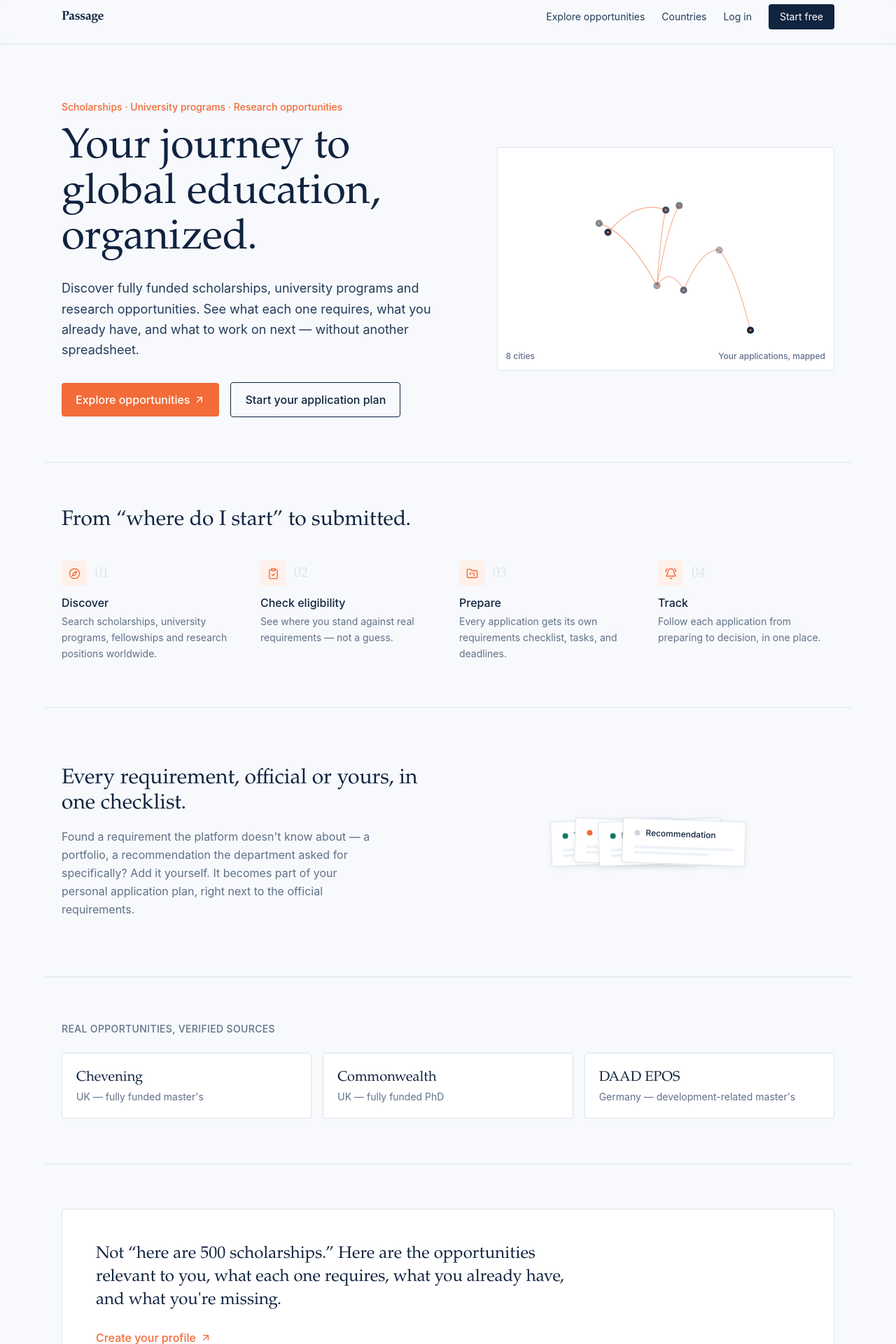
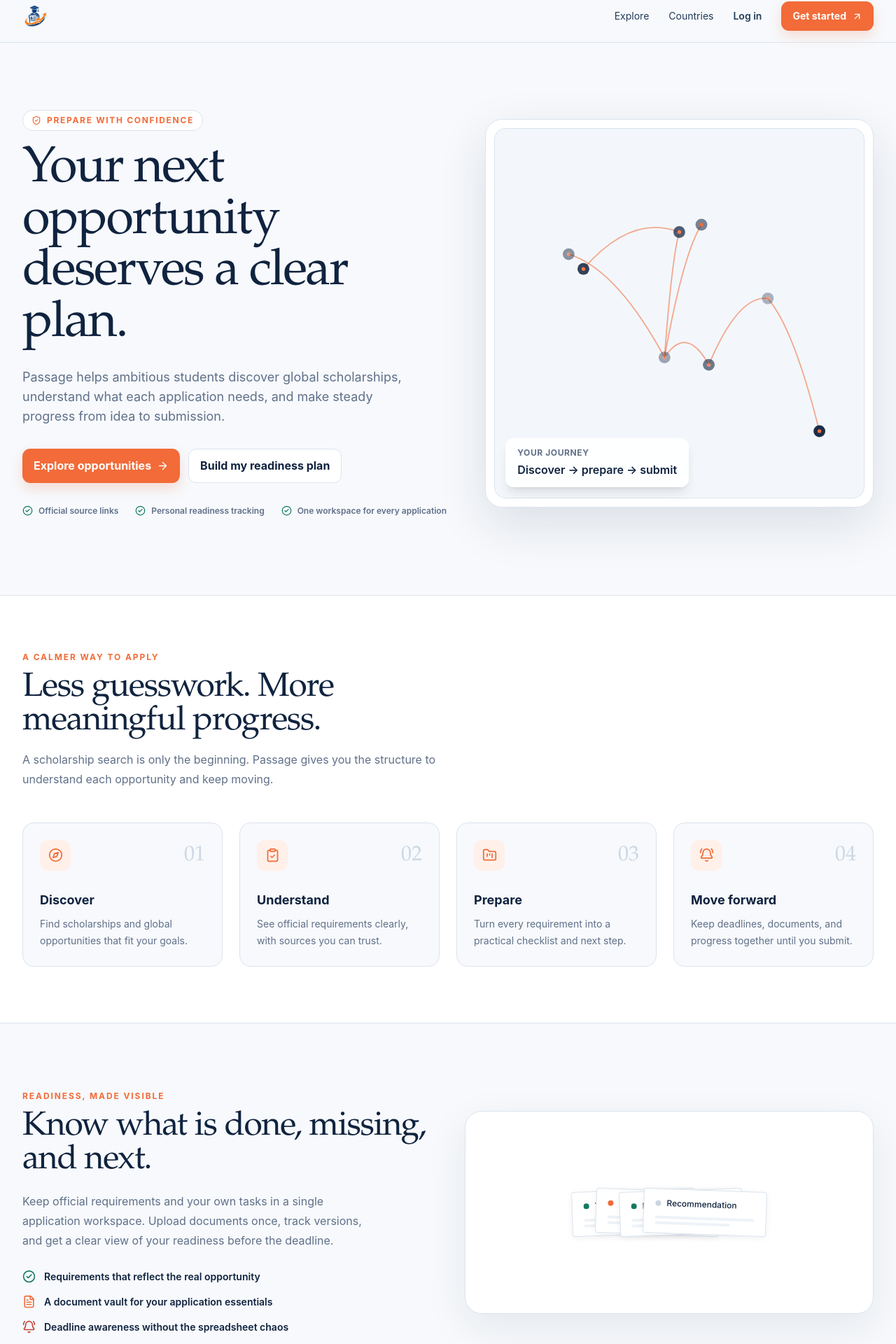
Before and after one commit to Johnnykeyz/scholarship-passage, a Next.js app: page / in a window 1280 px wide. Shown: the part 14-1934 px from the top of the page at 70% size. Built offline with nearby package versions, Linux system fonts and the light colour scheme.

Commit message:
Redesign Passage landing page around preparation and readiness

```diff
--- a/app/page.tsx
+++ b/app/page.tsx
@@ -1,199 +1,66 @@
 "use client";
 
 import Link from "next/link";
+import Image from "next/image";
 import { useRef, useEffect } from "react";
 import gsap from "gsap";
-import { ArrowUpRight, Compass, ClipboardCheck, FolderKanban, BellRing } from "lucide-react";
+import { ArrowRight, ArrowUpRight, CheckCircle2, ClipboardCheck, Compass, FileText, FolderKanban, BellRing, ShieldCheck } from "lucide-react";
 import { RouteMap } from "@/components/visuals/RouteMap";
 import { DocumentStack } from "@/components/visuals/DocumentStack";
 import { useScrollReveal } from "@/lib/hooks/useScrollReveal";
 
 const JOURNEY = [
-  { step: "Discover", detail: "Search scholarships, university programs, fellowships and research positions worldwide.", icon: Compass },
-  { step: "Check eligibility", detail: "See where you stand against real requirements — not a guess.", icon: ClipboardCheck },
-  { step: "Prepare", detail: "Every application gets its own requirements checklist, tasks, and deadlines.", icon: FolderKanban },
-  { step: "Track", detail: "Follow each application from preparing to decision, in one place.", icon: BellRing },
+  { step: "Discover", detail: "Find scholarships and global opportunities that fit your goals.", icon: Compass },
+  { step: "Understand", detail: "See official requirements clearly, with sources you can trust.", icon: ClipboardCheck },
+  { step: "Prepare", detail: "Turn every requirement into a practical checklist and next step.", icon: FolderKanban },
+  { step: "Move forward", detail: "Keep deadlines, documents, and progress together until you submit.", icon: BellRing },
 ];
 
-const STATS = [
-  { value: "Chevening", label: "UK — fully funded master's" },
-  { value: "Commonwealth", label: "UK — fully funded PhD" },
-  { value: "DAAD EPOS", label: "Germany — development-related master's" },
-];
+const TRUST_POINTS = ["Official source links", "Personal readiness tracking", "One workspace for every application"];
 
 export default function LandingPage() {
   const heroRef = useRef<HTMLDivElement>(null);
   const journeyRef = useScrollReveal<HTMLDivElement>();
-  const statsRef = useScrollReveal<HTMLDivElement>();
   const ctaRef = useScrollReveal<HTMLDivElement>();
-
   useEffect(() => {
-    const prefersReducedMotion = window.matchMedia("(prefers-reduced-motion: reduce)").matches;
-    if (!heroRef.current || prefersReducedMotion) return;
-
-    const ctx = gsap.context(() => {
-      const tl = gsap.timeline({ defaults: { ease: "power3.out" } });
-      tl.from(".hero-eyebrow", { opacity: 0, y: 10, duration: 0.5 })
-        .from(".hero-title-line", { opacity: 0, y: 28, duration: 0.7, stagger: 0.08 }, "-=0.25")
-        .from(".hero-sub", { opacity: 0, y: 16, duration: 0.6 }, "-=0.35")
-        .from(".hero-cta", { opacity: 0, y: 12, duration: 0.5, stagger: 0.08 }, "-=0.3");
-    }, heroRef);
-
+    if (!heroRef.current || window.matchMedia("(prefers-reduced-motion: reduce)").matches) return;
+    const ctx = gsap.context(() => gsap.from(".hero-item", { opacity: 0, y: 18, duration: .65, stagger: .08, ease: "power3.out" }), heroRef);
     return () => ctx.revert();
   }, []);
 
   return (
-    <div className="flex-1 bg-[var(--color-paper)] overflow-x-hidden">
-      <header className="border-b border-[var(--color-line)] sticky top-0 bg-[var(--color-paper)]/90 backdrop-blur z-20">
-        <div className="mx-auto max-w-6xl px-5 sm:px-6 py-4 sm:py-5 flex items-center justify-between">
-          <span className="font-serif text-lg font-semibold tracking-tight">Passage</span>
-          <nav className="flex items-center gap-3 sm:gap-6 text-sm">
-            <Link
-              href="/opportunities"
-              className="hidden sm:inline text-[var(--color-ink-soft)] hover:text-[var(--color-ink)]"
-            >
-              Explore opportunities
-            </Link>
-            <Link
-              href="/countries"
-              className="hidden sm:inline text-[var(--color-ink-soft)] hover:text-[var(--color-ink)]"
-            >
-              Countries
-            </Link>
-            <Link href="/login" className="text-[var(--color-ink-soft)] hover:text-[var(--color-ink)]">
-              Log in
-            </Link>
-            <Link
-              href="/signup"
-              className="rounded-sm bg-[var(--color-ink)] px-3.5 sm:px-4 py-2 text-white hover:bg-[var(--color-ink-soft)] transition-colors"
-            >
-              Start free
-            </Link>
+    <div className="flex-1 overflow-x-hidden bg-[var(--color-paper)]">
+      <header className="sticky top-0 z-20 border-b border-[var(--color-line)] bg-[var(--color-paper)]/90 backdrop-blur-xl">
+        <div className="mx-auto flex max-w-7xl items-center justify-between px-5 py-4 sm:px-8">
+          <Link href="/" aria-label="Passage home"><Image src="/passage.png" alt="Passage" width={132} height={38} className="h-9 w-auto object-contain" priority /></Link>
+          <nav className="flex items-center gap-3 text-sm sm:gap-7">
+            <Link href="/opportunities" className="hidden text-[var(--color-ink-soft)] transition-colors hover:text-[var(--color-brass)] sm:inline">Explore</Link>
+            <Link href="/countries" className="hidden text-[var(--color-ink-soft)] transition-colors hover:text-[var(--color-brass)] sm:inline">Countries</Link>
+            <Link href="/login" className="font-semibold text-[var(--color-ink-soft)] hover:text-[var(--color-brass)]">Log in</Link>
+            <Link href="/signup" className="btn-primary px-4 py-2.5">Get started <ArrowUpRight size={15} /></Link>
           </nav>
         </div>
       </header>
 
-      <section
-        ref={heroRef}
-        className="relative mx-auto max-w-6xl px-5 sm:px-6 pt-14 sm:pt-20 pb-14 sm:pb-16 border-b border-[var(--color-line)] grid lg:grid-cols-[1.1fr_0.9fr] gap-10 lg:gap-8 items-center"
-      >
-        <div>
-          <p className="hero-eyebrow text-sm font-medium text-[var(--color-brass)] mb-4">
-            Scholarships · University programs · Research opportunities
-          </p>
-          <h1 className="font-serif text-4xl sm:text-6xl leading-[1.08] max-w-3xl">
-            <span className="hero-title-line block">Your journey to</span>
-            <span className="hero-title-line block">global education,</span>
-            <span className="hero-title-line block">organized.</span>
-          </h1>
-          <p className="hero-sub mt-6 max-w-xl text-base sm:text-lg text-[var(--color-ink-soft)] leading-relaxed">
-            Discover fully funded scholarships, university programs and research
-            opportunities. See what each one requires, what you already have, and
-            what to work on next — without another spreadsheet.
-          </p>
-          <div className="mt-8 flex flex-wrap items-center gap-3 sm:gap-4">
-            <Link
-              href="/opportunities"
-              className="hero-cta inline-flex items-center gap-1.5 rounded-sm bg-[var(--color-brass)] px-5 py-3 text-white font-medium hover:bg-[#94430a] transition-colors active:scale-[0.98]"
-            >
-              Explore opportunities
-              <ArrowUpRight size={16} />
-            </Link>
-            <Link
-              href="/signup"
-              className="hero-cta inline-flex items-center gap-1.5 rounded-sm border border-[var(--color-ink)] px-5 py-3 font-medium hover:bg-[var(--color-paper-dim)] transition-colors active:scale-[0.98]"
-            >
-              Start your application plan
-            </Link>
+      <main>
+        <section ref={heroRef} className="relative mx-auto grid max-w-7xl items-center gap-12 px-5 pb-20 pt-16 sm:px-8 lg:grid-cols-[1.05fr_.95fr] lg:pb-28 lg:pt-24">
+          <div className="hero-item relative z-10">
+            <div className="mb-5 inline-flex items-center gap-2 rounded-full border border-[var(--color-line)] bg-white px-3 py-1.5 text-xs font-bold uppercase tracking-[.14em] text-[var(--color-brass)]"><ShieldCheck size={14} /> Prepare with confidence</div>
+            <h1 className="max-w-3xl font-serif text-5xl leading-[1.02] tracking-[-.03em] sm:text-7xl">Your next opportunity deserves a clear plan.</h1>
+            <p className="mt-6 max-w-xl text-base leading-7 text-[var(--color-muted)] sm:text-lg">Passage helps ambitious students discover global scholarships, understand what each application needs, and make steady progress from idea to submission.</p>
+            <div className="mt-8 flex flex-wrap gap-3"><Link href="/opportunities" className="btn-primary">Explore opportunities <ArrowRight size={17} /></Link><Link href="/signup" className="btn-secondary">Build my readiness plan</Link></div>
+            <div className="mt-8 flex flex-wrap gap-x-6 gap-y-3 text-xs font-semibold text-[var(--color-muted)]">{TRUST_POINTS.map((point) => <span key={point} className="flex items-center gap-2"><CheckCircle2 size={15} className="text-[var(--color-verified)]" />{point}</span>)}</div>
           </div>
-        </div>
+          <div className="hero-item relative min-h-[350px] overflow-hidden rounded-[1.5rem] border border-[var(--color-line)] bg-white p-3 shadow-[0_24px_70px_rgba(16,35,63,.12)] sm:min-h-[430px]"><div className="h-full overflow-hidden rounded-[1rem] border border-[var(--color-line)] bg-[#f3f7fb]"><RouteMap /></div><div className="absolute bottom-7 left-7 rounded-xl border border-white/70 bg-white/90 px-4 py-3 shadow-lg backdrop-blur"><p className="text-xs font-bold uppercase tracking-wider text-[var(--color-muted)]">Your journey</p><p className="mt-1 font-semibold">Discover → prepare → submit</p></div></div>
+        </section>
 
-        <div className="relative h-56 sm:h-72 lg:h-80 rounded-sm border border-[var(--color-line)] bg-white overflow-hidden">
-          <RouteMap />
-          <div className="absolute bottom-3 left-3 right-3 flex items-center justify-between text-[10px] sm:text-xs text-[var(--color-muted)] font-medium">
-            <span>8 cities</span>
-            <span>Your applications, mapped</span>
-          </div>
-        </div>
-      </section>
+        <section ref={journeyRef} className="border-y border-[var(--color-line)] bg-white"><div className="mx-auto max-w-7xl px-5 py-16 sm:px-8 lg:py-20"><div className="max-w-2xl" data-reveal><p className="mb-3 text-xs font-bold uppercase tracking-[.16em] text-[var(--color-brass)]">A calmer way to apply</p><h2 className="font-serif text-3xl tracking-tight sm:text-5xl">Less guesswork. More meaningful progress.</h2><p className="mt-4 leading-7 text-[var(--color-muted)]">A scholarship search is only the beginning. Passage gives you the structure to understand each opportunity and keep moving.</p></div><div className="mt-12 grid gap-6 sm:grid-cols-2 lg:grid-cols-4">{JOURNEY.map((item, i) => { const Icon = item.icon; return <div key={item.step} data-reveal className="card-lift rounded-2xl border border-[var(--color-line)] bg-[var(--color-paper)] p-6"><div className="flex items-center justify-between"><span className="flex size-11 items-center justify-center rounded-xl bg-[var(--color-brass-soft)] text-[var(--color-brass)]"><Icon size={21} /></span><span className="font-serif text-3xl text-[#cbd7e4]">0{i + 1}</span></div><h3 className="mt-7 text-lg font-bold">{item.step}</h3><p className="mt-2 text-sm leading-6 text-[var(--color-muted)]">{item.detail}</p></div>; })}</div></div></section>
 
-      <section ref={journeyRef} className="mx-auto max-w-6xl px-5 sm:px-6 py-14 sm:py-16 border-b border-[var(--color-line)]">
-        <h2 data-reveal className="font-serif text-2xl sm:text-3xl mb-10">
-          From &ldquo;where do I start&rdquo; to submitted.
-        </h2>
-        <div className="grid sm:grid-cols-2 lg:grid-cols-4 gap-x-8 gap-y-10">
-          {JOURNEY.map((item, i) => (
-            <div key={item.step} data-reveal className="flex flex-col gap-3">
-              <div className="flex items-center gap-3">
-                <span className="flex items-center justify-center size-9 rounded-sm bg-[var(--color-brass-soft)] text-[var(--color-brass)]">
-                  <item.icon size={17} strokeWidth={2} />
-                </span>
-                <span className="font-serif text-xl text-[var(--color-line)] leading-none">
-                  {String(i + 1).padStart(2, "0")}
-                </span>
-              </div>
-              <div>
-                <h3 className="font-medium mb-1">{item.step}</h3>
-                <p className="text-sm text-[var(--color-muted)] leading-relaxed">{item.detail}</p>
-              </div>
-            </div>
-          ))}
-        </div>
-      </section>
+        <section className="mx-auto grid max-w-7xl items-center gap-12 px-5 py-16 sm:px-8 lg:grid-cols-2 lg:py-24"><div><p className="mb-3 text-xs font-bold uppercase tracking-[.16em] text-[var(--color-brass)]">Readiness, made visible</p><h2 className="font-serif text-3xl tracking-tight sm:text-5xl">Know what is done, missing, and next.</h2><p className="mt-5 max-w-lg leading-7 text-[var(--color-muted)]">Keep official requirements and your own tasks in a single application workspace. Upload documents once, track versions, and get a clear view of your readiness before the deadline.</p><div className="mt-7 space-y-4 text-sm font-semibold"><p className="flex items-center gap-3"><CheckCircle2 className="text-[var(--color-verified)]" size={19} />Requirements that reflect the real opportunity</p><p className="flex items-center gap-3"><FileText className="text-[var(--color-brass)]" size={19} />A document vault for your application essentials</p><p className="flex items-center gap-3"><BellRing className="text-[var(--color-urgent)]" size={19} />Deadline awareness without the spreadsheet chaos</p></div></div><div className="rounded-[1.5rem] border border-[var(--color-line)] bg-white p-4 shadow-[0_20px_60px_rgba(16,35,63,.08)]"><DocumentStack /></div></section>
 
-      <section className="mx-auto max-w-6xl px-5 sm:px-6 py-14 sm:py-16 border-b border-[var(--color-line)] grid lg:grid-cols-2 gap-10 items-center">
-        <div>
-          <h2 className="font-serif text-2xl sm:text-3xl mb-4">
-            Every requirement, official or yours, in one checklist.
-          </h2>
-          <p className="text-[var(--color-muted)] leading-relaxed max-w-md">
-            Found a requirement the platform doesn&apos;t know about — a portfolio,
-            a recommendation the department asked for specifically? Add it
-            yourself. It becomes part of your personal application plan,
-            right next to the official requirements.
-          </p>
-        </div>
-        <DocumentStack />
-      </section>
-
-      <section ref={statsRef} className="mx-auto max-w-6xl px-5 sm:px-6 py-14 sm:py-16 border-b border-[var(--color-line)]">
-        <p data-reveal className="text-sm font-medium text-[var(--color-muted)] uppercase tracking-wide mb-6">
-          Real opportunities, verified sources
-        </p>
-        <div className="grid sm:grid-cols-3 gap-4">
-          {STATS.map((s) => (
-            <div key={s.value} data-reveal className="rounded-sm border border-[var(--color-line)] bg-white p-5">
-              <p className="font-serif text-xl mb-1">{s.value}</p>
-              <p className="text-sm text-[var(--color-muted)]">{s.label}</p>
-            </div>
-          ))}
-        </div>
-      </section>
-
-      <section ref={ctaRef} className="mx-auto max-w-6xl px-5 sm:px-6 py-14 sm:py-16">
-        <div data-reveal className="rounded-sm border border-[var(--color-line)] bg-white p-7 sm:p-12">
-          <p className="font-serif text-xl sm:text-2xl leading-snug max-w-2xl">
-            Not &ldquo;here are 500 scholarships.&rdquo; Here are the opportunities relevant
-            to you, what each one requires, what you already have, and what
-            you&apos;re missing.
-          </p>
-          <Link
-            href="/signup"
-            className="mt-6 inline-flex items-center gap-1.5 text-[var(--color-brass)] font-medium hover:underline"
-          >
-            Create your profile
-            <ArrowUpRight size={16} />
-          </Link>
-        </div>
-      </section>
-
-      <footer className="border-t border-[var(--color-line)] py-8">
-        <div className="mx-auto max-w-6xl px-5 sm:px-6 text-sm text-[var(--color-muted)]">
-          Opportunity information is sourced from official channels where
-          possible and marked with a last-verified date. Always confirm
-          details on the official website before applying.
-        </div>
-      </footer>
+        <section ref={ctaRef} className="mx-auto max-w-7xl px-5 pb-20 sm:px-8 lg:pb-28"><div data-reveal className="relative overflow-hidden rounded-[1.5rem] bg-[var(--color-ink)] px-7 py-12 text-white sm:px-12 lg:flex lg:items-center lg:justify-between"><div className="absolute -right-16 -top-24 size-72 rounded-full border-[36px] border-[var(--color-brass)]/20" /><div className="relative"><p className="text-xs font-bold uppercase tracking-[.16em] text-[#ffb094]">Start with one clear next step</p><h2 className="mt-3 max-w-2xl font-serif text-3xl sm:text-4xl">Build the application plan you wish you had sooner.</h2></div><Link href="/signup" className="btn-primary relative mt-8 shrink-0 bg-[var(--color-brass)] lg:mt-0">Create my free plan <ArrowRight size={17} /></Link></div></section>
+      </main>
+      <footer className="border-t border-[var(--color-line)] bg-white"><div className="mx-auto flex max-w-7xl flex-col gap-5 px-5 py-8 text-sm text-[var(--color-muted)] sm:px-8 sm:flex-row sm:items-center sm:justify-between"><Image src="/passage.png" alt="Passage" width={108} height={31} className="h-7 w-auto object-contain" /><p>Always verify opportunity details on the official website before applying.</p></div></footer>
     </div>
   );
 }
```
